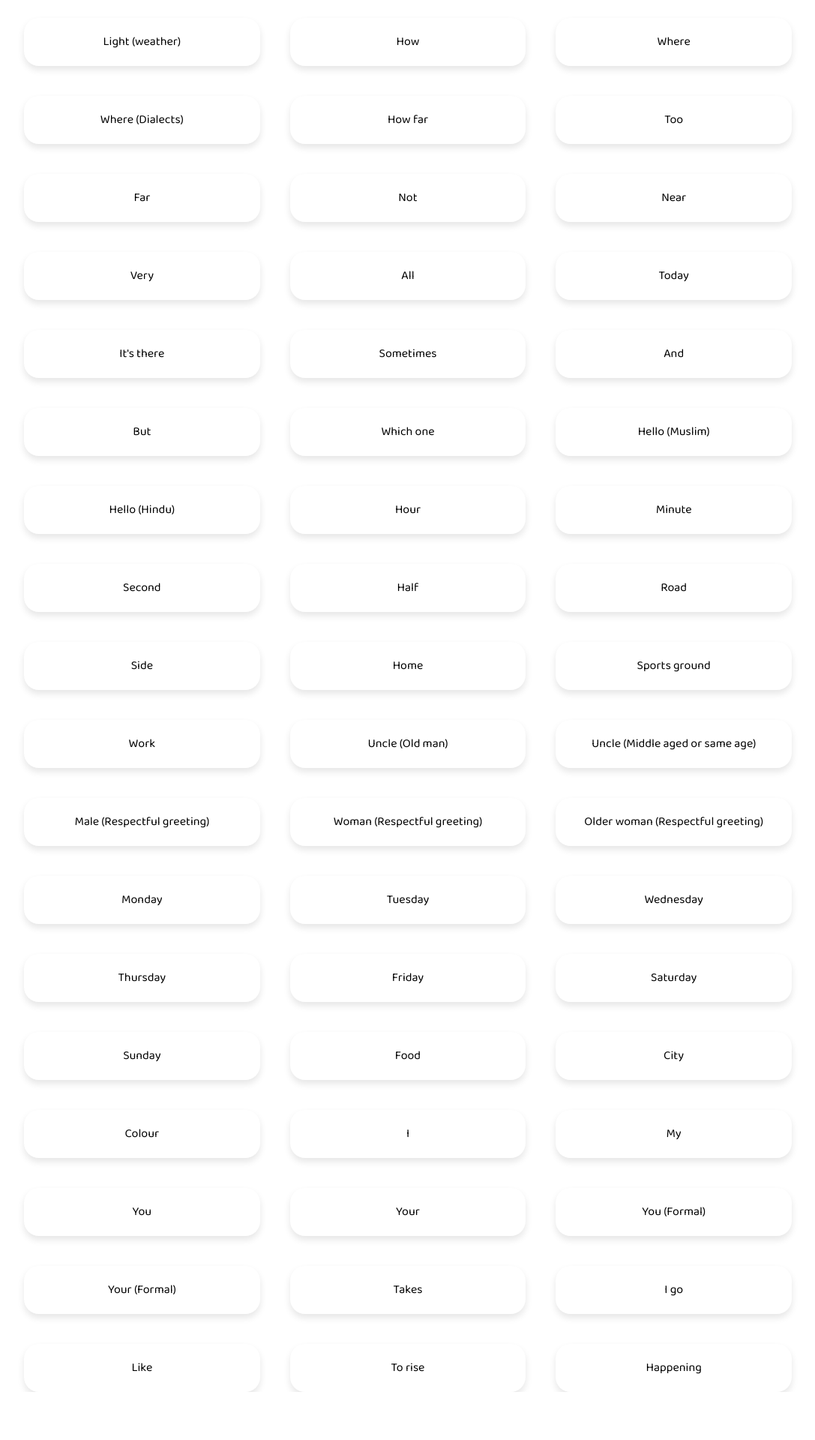
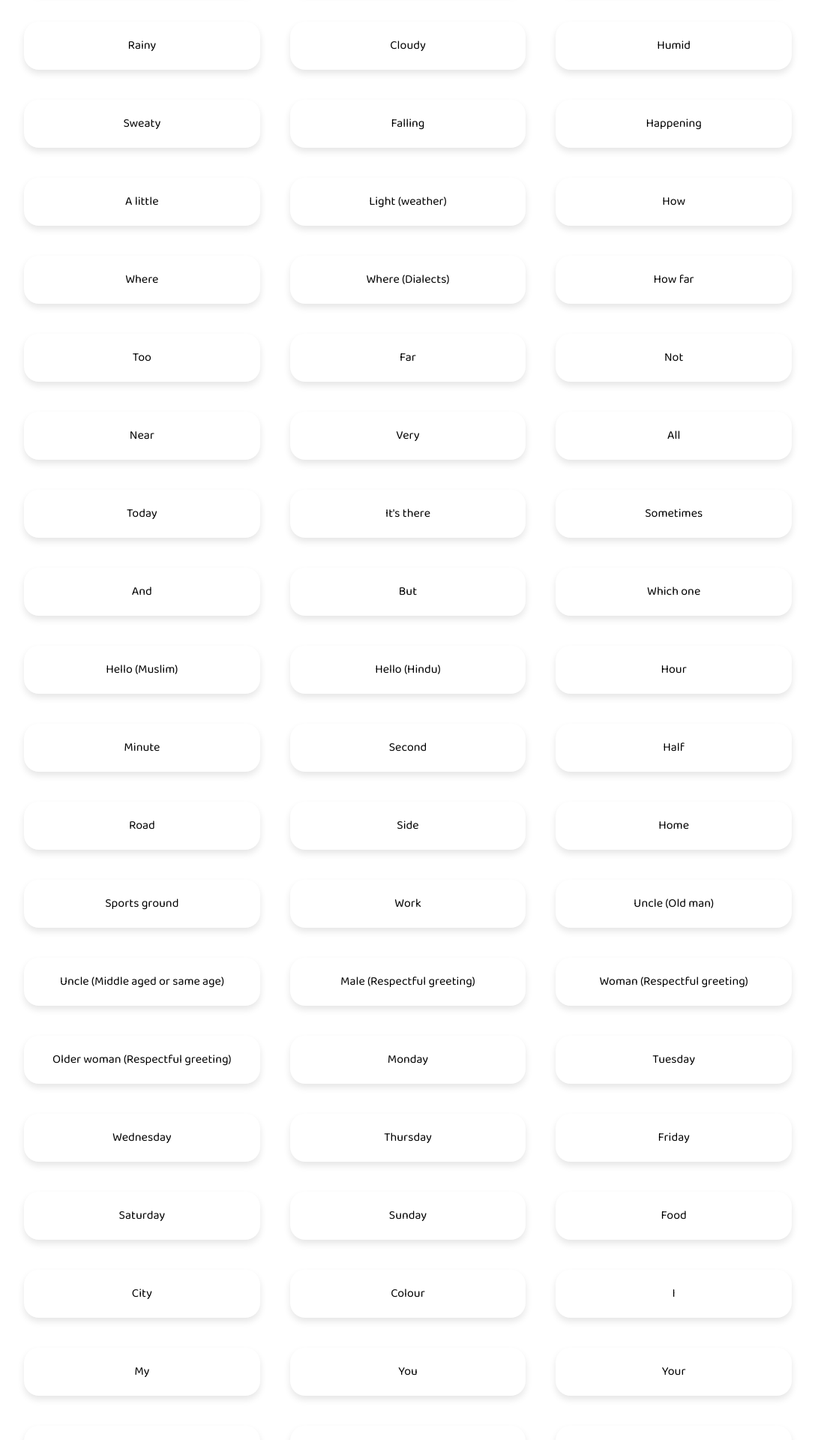
Before and after one commit to RobTF9/bengali-word-quiz, a React (Vite) app: page / in a window 1280 px wide. Shown: the part 600-2520 px from the top of the page at 75% size, without its empty margins (96-1183 px from the left). Before the commit the page ends 2456 px from the top, so only its background shows below. Built offline with nearby package versions, Linux system fonts and the light colour scheme.

Commit message:
showing correct

```diff
--- a/src/components/Listener.jsx
+++ b/src/components/Listener.jsx
@@ -14,7 +14,7 @@ const Listener = () => {
   const { pathname } = useLocation();
   const history = useHistory();
 
-  const { words } = React.useContext(WordContext);
+  const { words, correctAnswer } = React.useContext(WordContext);
 
   const word =
     words.length > 1
@@ -40,10 +40,11 @@ const Listener = () => {
 
   React.useEffect(() => {
     if (!listening && !correct) {
-      void SpeechRecognition.startListening({ language: 'bn-BD' });
+      SpeechRecognition.startListening({ language: 'bn-BD' });
       setAttempts(attempts + 1);
     } else if (correct) {
-      void SpeechRecognition.stopListening();
+      correctAnswer(word);
+      SpeechRecognition.stopListening();
       setTimeout(() => history.push('/'), 2000);
     }
   }, [listening, correct]);
--- a/src/components/WordList.jsx
+++ b/src/components/WordList.jsx
@@ -4,29 +4,44 @@ import WordContext from '../data/wordContext';
 import {
   WordListItem,
   WordListWrapper,
+  WordListGrid,
 } from '../styles/WordList.styles';
 
 const WordList = () => {
   const { pathname } = useLocation();
-  const { words } = React.useContext(WordContext);
+  const { words, correct } = React.useContext(WordContext);
+
+  const path = pathname.substring(1);
+
   return (
     <WordListWrapper>
-      {words.map((w) => (
-        <Link to={w[2]} key={w[2]}>
-          <WordListItem
-            active={
-              pathname !== '/' && w[2] === pathname.substring(1)
-            }
-            inactive={
-              pathname !== '/' && w[2] !== pathname.substring(1)
-            }
-          >
-            {w[2]}
-          </WordListItem>
-        </Link>
-      ))}
+      <h1>Click on a word, then say it in Bengali</h1>
+      <WordListGrid>
+        {words.map((w) => (
+          <Link to={w[2]} key={w[2]}>
+            <WordItem
+              {...{
+                word: w,
+                answered: correct.find((c) => c === w) ? true : false,
+                active: pathname !== '/' && w[2] === path,
+                inactive: pathname !== '/' && w[2] !== path,
+              }}
+            />
+          </Link>
+        ))}
+      </WordListGrid>
     </WordListWrapper>
   );
 };
 
+const WordItem = ({ answered, word, active, inactive }) => {
+  const [bengali, pronounciation, english] = word;
+  return (
+    <WordListItem {...{ answered, active, inactive }}>
+      {english}
+      {answered && ` / ${pronounciation} / ${bengali}`}
+    </WordListItem>
+  );
+};
+
 export default WordList;
--- a/src/data/adjectives.js
+++ b/src/data/adjectives.js
@@ -15,7 +15,8 @@ export default [
   ['মেঘ', 'Megh', 'Cloudy'],
   ['সেঁতসেঁতে', 'Shetshyate', 'Humid'],
   ['ঘাম', 'Gham', 'Sweaty'],
-  ['পড়তাছে', 'Portase', 'Falling'],
+  ['হইতাছে', 'Portase', 'Falling'],
+  ['পড়তাছে', 'Hoitase', 'Happening'],
   ['অল্প', 'Olpo', 'A little'],
   ['হালকা', 'Halka', 'Light (weather)'],
 ];
--- a/src/data/verbs.js
+++ b/src/data/verbs.js
@@ -3,5 +3,4 @@ export default [
   ['যাও', 'Jai', 'I go'],
   ['পছন্দ', 'Pochondo', 'Like'],
   ['ওঠা', 'Utha', 'To rise'],
-  ['হইতাছে', 'Hoitase', 'Happening'],
 ];
--- a/src/data/wordContext.jsx
+++ b/src/data/wordContext.jsx
@@ -53,8 +53,16 @@ export const WordProvider = ({ children }) => {
     setWords(newArray);
   }, [config]);
 
+  const [correct, setCorrect] = React.useState([]);
+
+  const correctAnswer = (answer) => {
+    setCorrect([...correct, answer]);
+  };
+
   return (
-    <WordContext.Provider value={{ words, config, setConfig }}>
+    <WordContext.Provider
+      value={{ words, config, setConfig, correctAnswer, correct }}
+    >
       {children}
     </WordContext.Provider>
   );
--- a/src/styles/WordList.styles.js
+++ b/src/styles/WordList.styles.js
@@ -1,12 +1,19 @@
 import styled, { css } from 'styled-components';
 
 export const WordListWrapper = styled.ul`
+  margin: 8rem auto 24rem;
+  width: 80%;
+  text-align: center;
+
+  h1 {
+    margin-bottom: 8rem;
+  }
+`;
+
+export const WordListGrid = styled.div`
   display: grid;
   gap: 4rem;
   grid-template-columns: repeat(auto-fit, minmax(25rem, 1fr));
-  margin: 0 auto;
-  width: 80%;
-  text-align: center;
 `;
 
 export const WordListItem = styled.li`
@@ -26,4 +33,11 @@ export const WordListItem = styled.li`
     css`
       opacity: 0.4;
     `}
+
+    ${({ answered }) =>
+    answered &&
+    css`
+      background-color: green;
+      color: white;
+    `}
 `;
```
